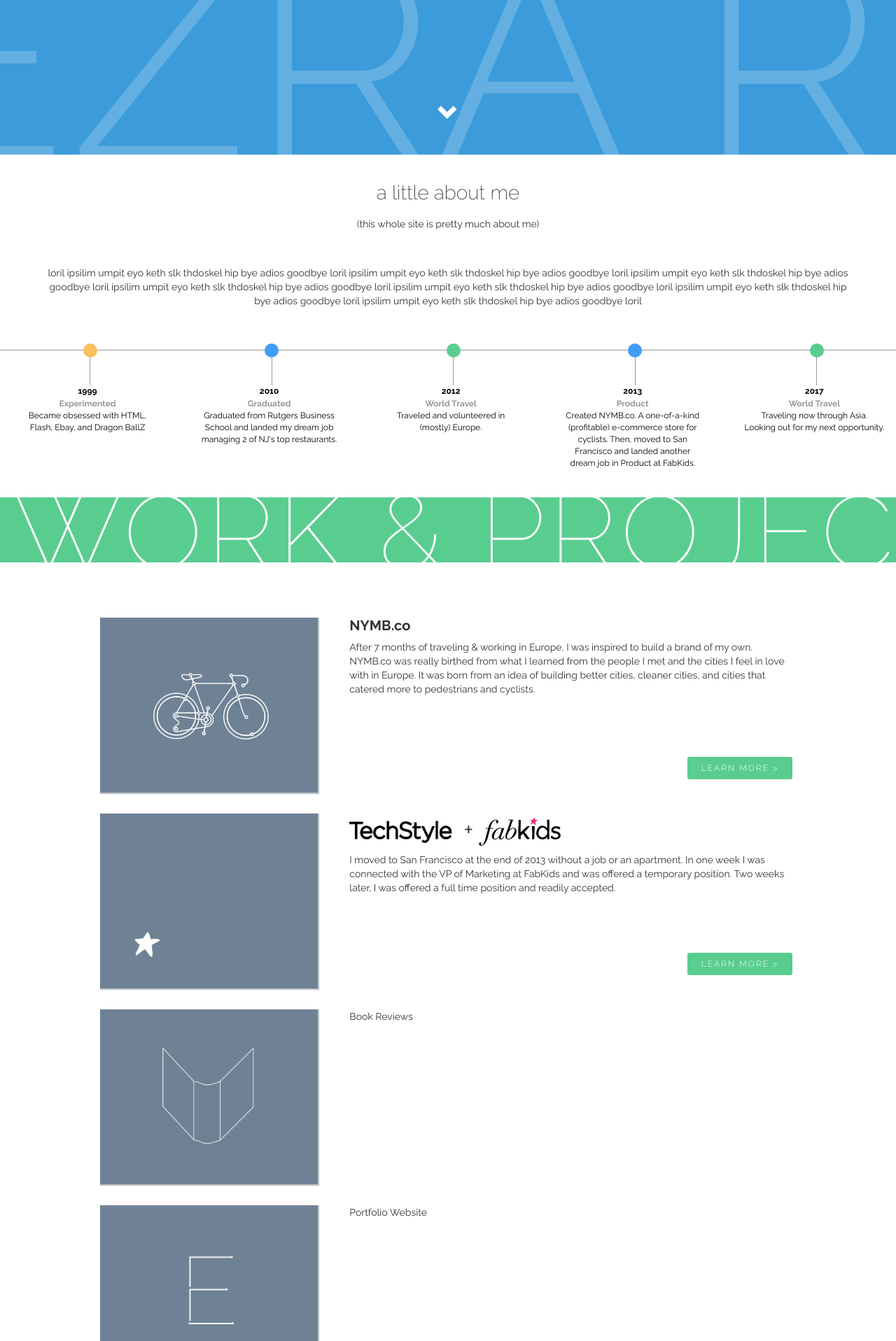
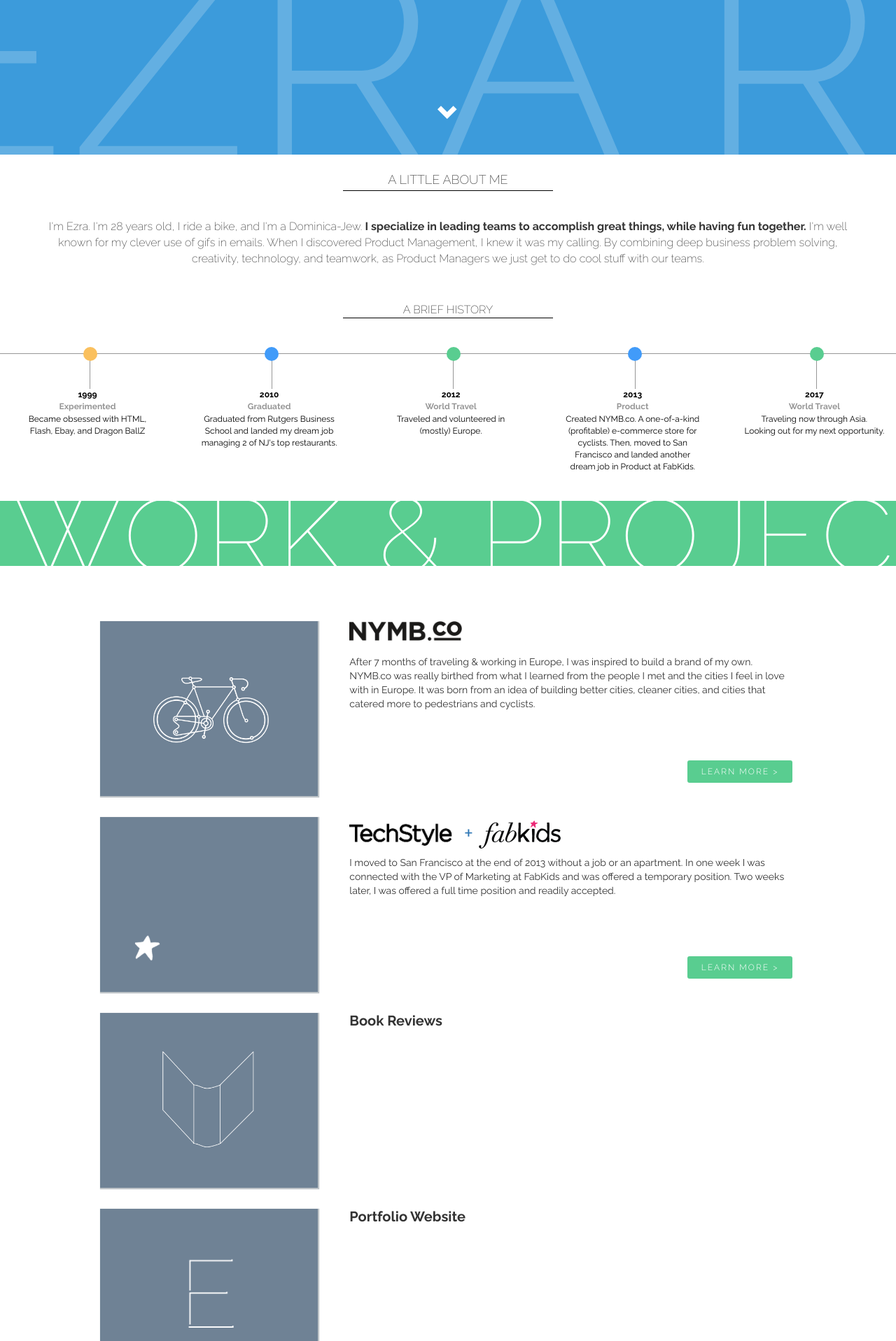
Before and after one commit to erufino/portfolio, a PHP site: page /index.html in a window 1280 px wide. Shown: the part 581-2498 px from the top of the page at 70% size. Run offline with PHP 8.4, Linux system fonts and the light colour scheme; some libraries are stand-ins or nearby versions.

Commit message:
some styling updates and updates to my about me

```diff
--- a/css/style.css
+++ b/css/style.css
@@ -387,6 +387,8 @@ THIS IS THE MAIN SITE CONTENT
 
 #about-details {
 	padding: 0px 60px 0px 60px;
+	font-size:16px;
+	font-weight: 200;
 }
 
 .wp-right-details {
@@ -420,6 +422,19 @@ THIS IS THE MAIN SITE CONTENT
 
 .fk-img {
 	height: 40px;
+}
+
+.nymb-header {
+	margin-bottom: 20px;
+}
+
+.title {
+	margin-top: 20px;
+	border-bottom: 1px solid black;
+	padding: 5px;
+	width: 300px;
+	font-size: 18px;
+	margin: 0px auto;
 }
 /******
 
@@ -869,6 +884,11 @@ MEDIA QUERIES FOR SMALLER DEVICES (BELOW 640)
 		padding: 10px 0;
 	}*/
 
+.row {
+	border: 1px solid #D8D8D8;
+	margin-bottom: 10px;
+}
+
 }
 
 /******************************
--- a/index.html
+++ b/index.html
@@ -59,12 +59,18 @@
             </div>
             <div class="main-image-txt">EZRA RUFINO</div>
             <div id="main-content">
-                <h1 class="header-text" id="about"> a little about me </h1>
+                <div id="about">
+                    <h1 class="header-text title"> A LITTLE ABOUT ME</h1>
                     <center>
-                <p>(this whole site is pretty much about me)</p>
                     <br></br>
-                <p id="about-details">loril ipsilim umpit eyo keth slk thdoskel hip bye adios goodbye loril ipsilim umpit eyo keth slk thdoskel hip bye adios goodbye loril ipsilim umpit eyo keth slk thdoskel hip bye adios goodbye loril ipsilim umpit eyo keth slk thdoskel hip bye adios goodbye loril ipsilim umpit eyo keth slk thdoskel hip bye adios goodbye loril ipsilim umpit eyo keth slk thdoskel hip bye adios goodbye loril ipsilim umpit eyo keth slk thdoskel hip bye adios goodbye loril</p>
+                    <p id="about-details"> I'm Ezra.  I'm 28 years old, I ride a bike, and I'm a Dominica-Jew.  <b>I specialize in leading teams to accomplish great things, while having fun together.</b>  I'm well known for my clever use of gifs in emails.  When I discovered Product Management, I knew it was my calling.  By combining deep business problem solving, creativity, technology, and teamwork, as Product Managers we just get to do cool stuff with our teams.</p>
+                    <br></br>
                     </center>
+                </div>
+
+                <div id="history">
+                    <center><p id="about-details" class="title">A BRIEF HISTORY</p></center>
+
                     <div class="bar"></div>
                     <div class="timeline">
                         <div class="entry yellow">
@@ -103,6 +109,7 @@
                             <p class="timeline-details">Looking out for my next opportunity.</p>
                         </div>
                     </div>
+                </div>
 
                 <div id="work-projects" class="section green-back"></div>
                 <div class="section-txt"> Work & Projects</div>
@@ -125,9 +132,10 @@
                         </div>
                         <div class="col-xs-12 col-sm-6 col-md-8">
                             <div class="wp-right-details" id="nymb">
-                            <h2 class="wp-header">NYMB.co</h2>
+                            <div class="nymb-header"><a href="http://nymb.co"><img src="css/NYMB-font-logo.png" height="28px"></a></div>
+                            <p></p>
                             <p>After 7 months of traveling & working in Europe, I was inspired to build a brand of my own.  NYMB.co was really birthed from what I learned from the people I met and the cities I feel in love with in Europe.  It was born from an idea of building better cities, cleaner cities, and cities that catered more to pedestrians and cyclists. <!-- My goal was to get my feet wet as an entreprenuer, by building a company that I could run on my won, without a large on-going investment of time and energy.  It took about 6 months of dedicated time to get it up and running. --> </p>
-                            <a class="button-dark" href="#"> LEARN MORE ></a>
+                            <a class="button-dark" href="#animatedModal" id="demo01"> LEARN MORE ></a>
                             </div>
                         </div>
                     </div>
@@ -148,8 +156,7 @@
                         </div>
                         <div class="col-xs-12 col-sm-6 col-md-8">
                             <div class="wp-right-details" id="fabkids">
-                                <!-- <h2 class="wp-header">TechStyle & FabKids</h2> -->
-                                <div class="techfab-header"><img class="tech-img" src="techstyle-v2.png">  &nbsp;+ <img class="fk-img" src="logo-fabkids.png">
+                                <div class="techfab-header"><a href="http://techstyle.com"><img class="tech-img" src="techstyle-v2.png">  &nbsp;+ <a href="http://fabkids.com"><img class="fk-img" src="logo-fabkids.png"></a>
                                 </div>
                                 <p></p>
                                 <p>I moved to San Francisco at the end of 2013 without a job or an apartment.  In one week I was connected with the VP of Marketing at FabKids and was offered a temporary position. Two weeks later, I was offered a full time position and readily accepted. </p>
@@ -173,7 +180,9 @@
                             </div>
                         </div>
                         <div class="col-xs-12 col-sm-6 col-md-8">
-                            <div class="wp-right-details" id="nymb"> Book Reviews </div>
+                            <div class="wp-right-details" id="nymb">
+                                <h2>Book Reviews</h2>
+                            </div>
                         </div>
                     </div>
                      <div class="row">
@@ -192,7 +201,9 @@
                             </div>
                         </div>
                         <div class="col-xs-12 col-sm-6 col-md-8">
-                            <div class="wp-right-details" id="nymb"> Portfolio Website </div>
+                            <div class="wp-right-details" id="nymb">
+                                <h2>Portfolio Website</h2>
+                            </div>
                         </div>
                     </div>
                 </div>
```
Lines whose indentation alone changed are shown as unchanged.
